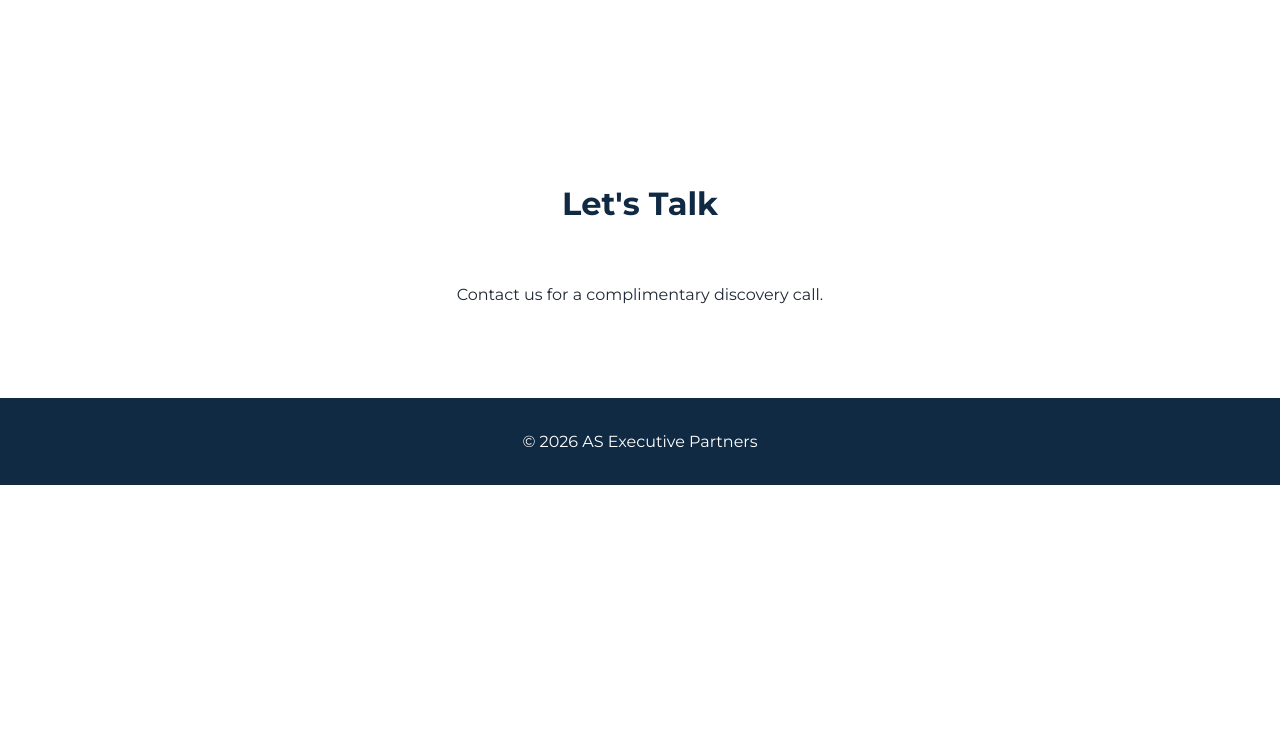
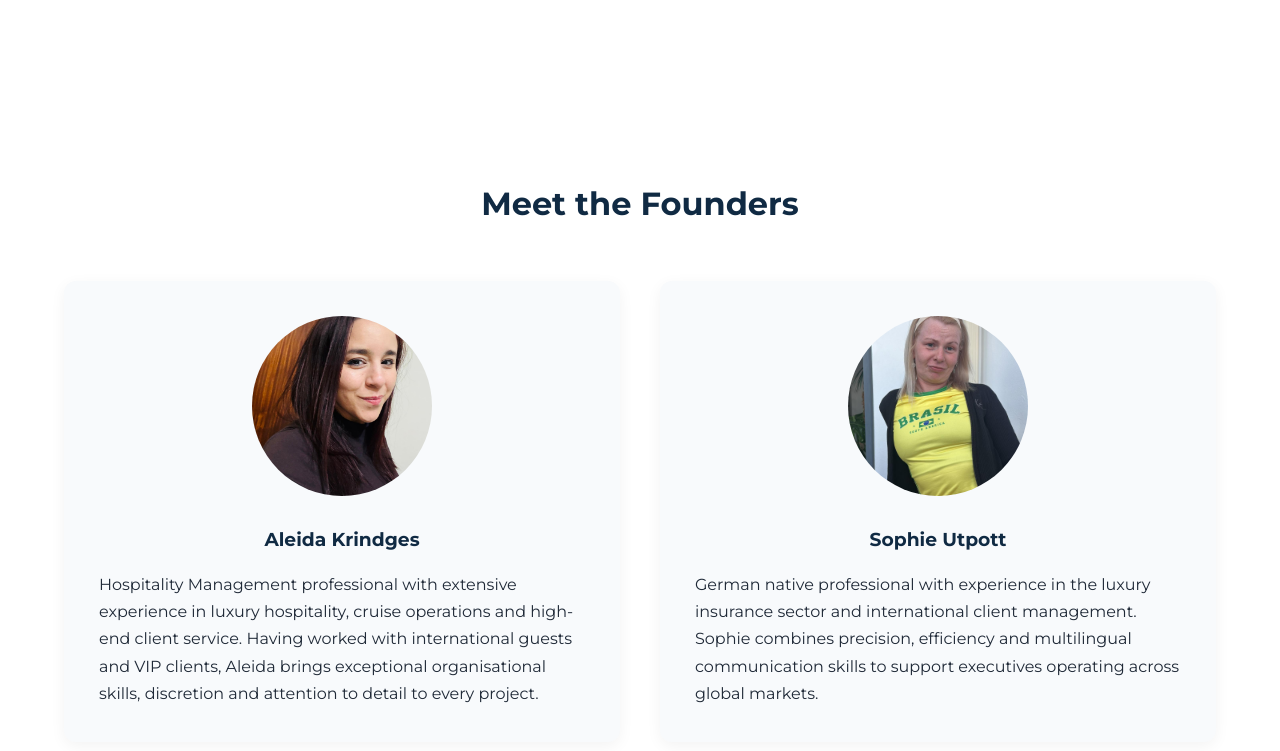
Before and after one commit to aleidaakq/ASpartners, a plain HTML site: page index.html in a window 1280 px wide. Shown: the part 2209-2960 px from the top of the page. Before the commit the page ends 2694 px from the top, so only its background shows below. Drawn offline with Linux system fonts and the light colour scheme.

Commit message:
owners
owners

```diff
--- a/css/style.css
+++ b/css/style.css
@@ -167,3 +167,38 @@ footer{
         font-size:1.7rem;
     }
 }
+.founders{
+    padding:90px 0;
+}
+
+.founders-grid{
+    display:grid;
+    grid-template-columns:repeat(auto-fit,minmax(320px,1fr));
+    gap:40px;
+    margin-top:40px;
+}
+
+.founder-card{
+    text-align:center;
+    background:#f8fafc;
+    padding:35px;
+    border-radius:12px;
+    box-shadow:0 4px 15px rgba(0,0,0,.05);
+}
+
+.founder-card img{
+    width:180px;
+    height:180px;
+    object-fit:cover;
+    border-radius:50%;
+    margin-bottom:20px;
+}
+
+.founder-card h3{
+    color:#102A43;
+    margin-bottom:15px;
+}
+
+.founder-card p{
+    text-align:left;
+}
--- a/index.html
+++ b/index.html
@@ -141,6 +141,56 @@
 
 </section>
 
+<section class="founders">
+
+    <div class="container">
+
+        <h2>Meet the Founders</h2>
+
+        <div class="founders-grid">
+
+            <div class="founder-card">
+
+                <img src="assets/aleida.jpeg" alt="Aleida">
+
+                <h3>Aleida Krindges</h3>
+
+                <p>
+                    Hospitality Management professional with extensive
+                    experience in luxury hospitality, cruise operations
+                    and high-end client service.
+
+                    Having worked with international guests and VIP clients,
+                    Aleida brings exceptional organisational skills,
+                    discretion and attention to detail to every project.
+                </p>
+
+            </div>
+
+            <div class="founder-card">
+
+                <img src="assets/sophie.jpeg" alt="Sophie">
+
+                <h3>Sophie Utpott</h3>
+
+                <p>
+                    German native professional with experience in the
+                    luxury insurance sector and international client management.
+
+                    Sophie combines precision, efficiency and multilingual
+                    communication skills to support executives operating
+                    across global markets.
+                </p>
+
+            </div>
+
+        </div>
+
+    </div>
+
+</section>
+
+
 <section id="contact" class="contact">
 
     <div class="container">
@@ -154,6 +204,18 @@
 
     </div>
 
+    <div class="contact-buttons">
+        <a class="whatsapp" href="https://wa.me/351915959112" target="_blank">
+WhatsApp </a>
+
+<a class="email" href="mailto:hello@asexecutivepartners.com">
+Email Us
+</a>
+
+</div>
+
+</div> </section>
+
 </section>
 
 <footer>
```
Also changed, not shown: assets/aleida.jpeg (added), assets/sophie.jpeg (added).
